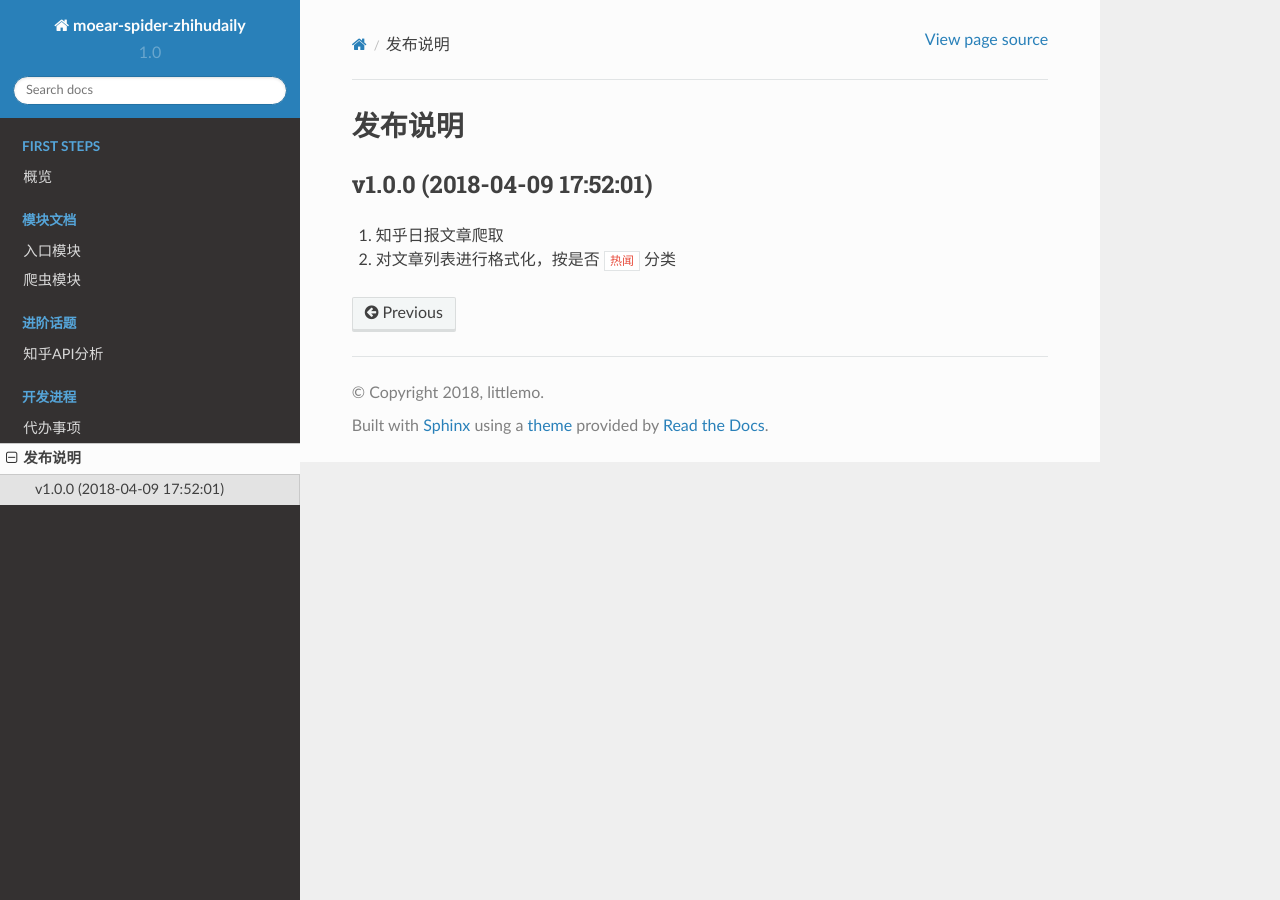
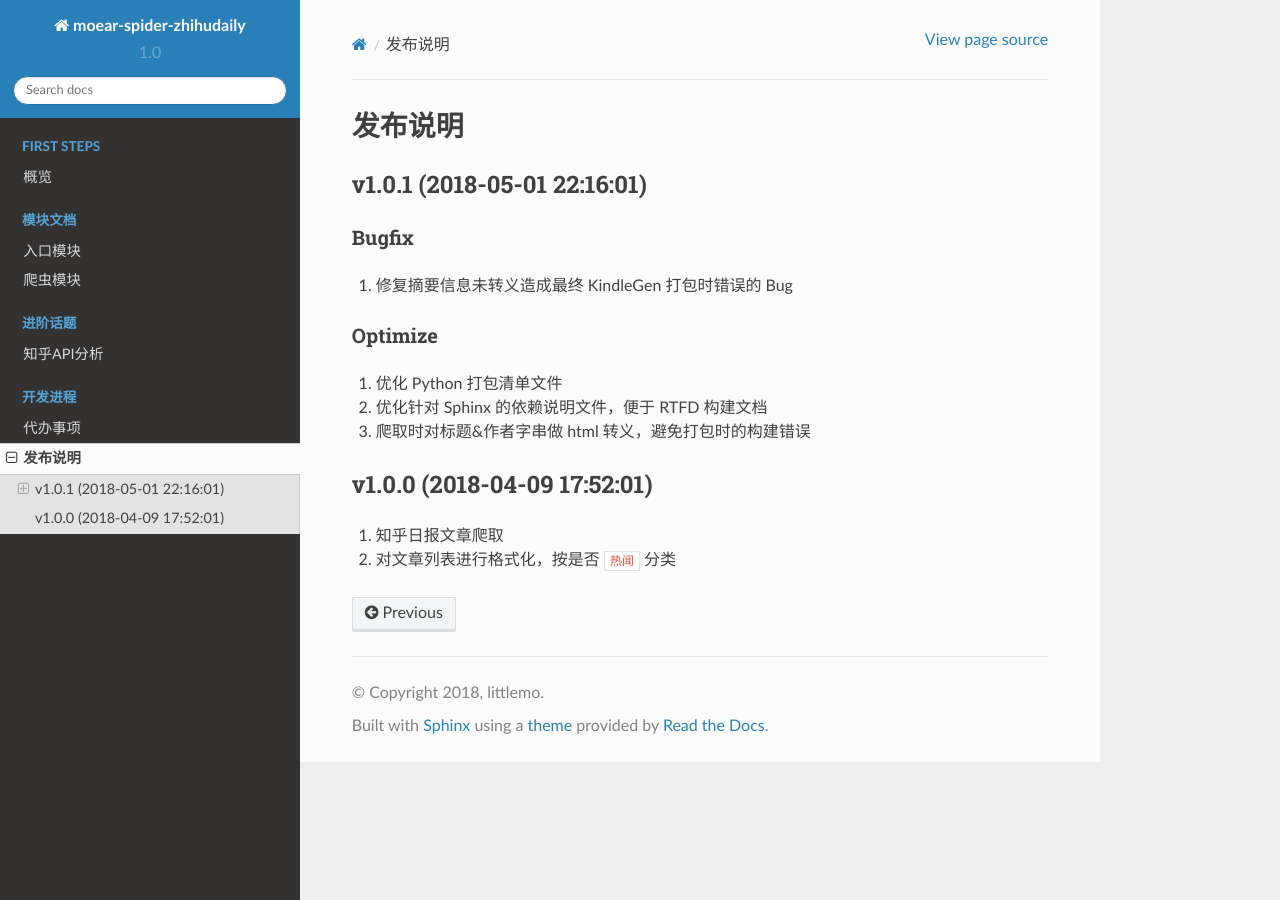
Before and after one commit to littlemo/moear-spider-zhihudaily, a Sphinx documentation site: the page built from docs/source/development/release.rst, in a window 1280 px wide. Built offline with Sphinx 7.4.7 and the Read the Docs theme 2.0.0, drawn with Linux system fonts in a browser that asks for light colours; formulas are drawn with MathJax 3.

Commit message:
F: 更新v1.0.1版本的发布说明，并修改setup中的打包版本号

```diff
--- a/docs/source/development/release.rst
+++ b/docs/source/development/release.rst
@@ -4,6 +4,21 @@
 发布说明
 ========
 
+v1.0.1 (2018-05-01 22:16:01)
+----------------------------
+
+Bugfix
+~~~~~~
+
+#. 修复摘要信息未转义造成最终 KindleGen 打包时错误的 Bug
+
+Optimize
+~~~~~~~~
+
+#. 优化 Python 打包清单文件
+#. 优化针对 Sphinx 的依赖说明文件，便于 RTFD 构建文档
+#. 爬取时对标题&作者字串做 html 转义，避免打包时的构建错误
+
 v1.0.0 (2018-04-09 17:52:01)
 ----------------------------
 
--- a/setup.py
+++ b/setup.py
@@ -10,7 +10,7 @@ setup(
     author_email='moore@moorehy.com',
     maintainer='littlemo',
     maintainer_email='moore@moorehy.com',
-    version='1.0.0',
+    version='1.0.1',
     description='MoEar爬虫功能扩展插件 - 知乎日报',
     long_description=open('README.md').read(),
     long_description_content_type='text/markdown',
```
